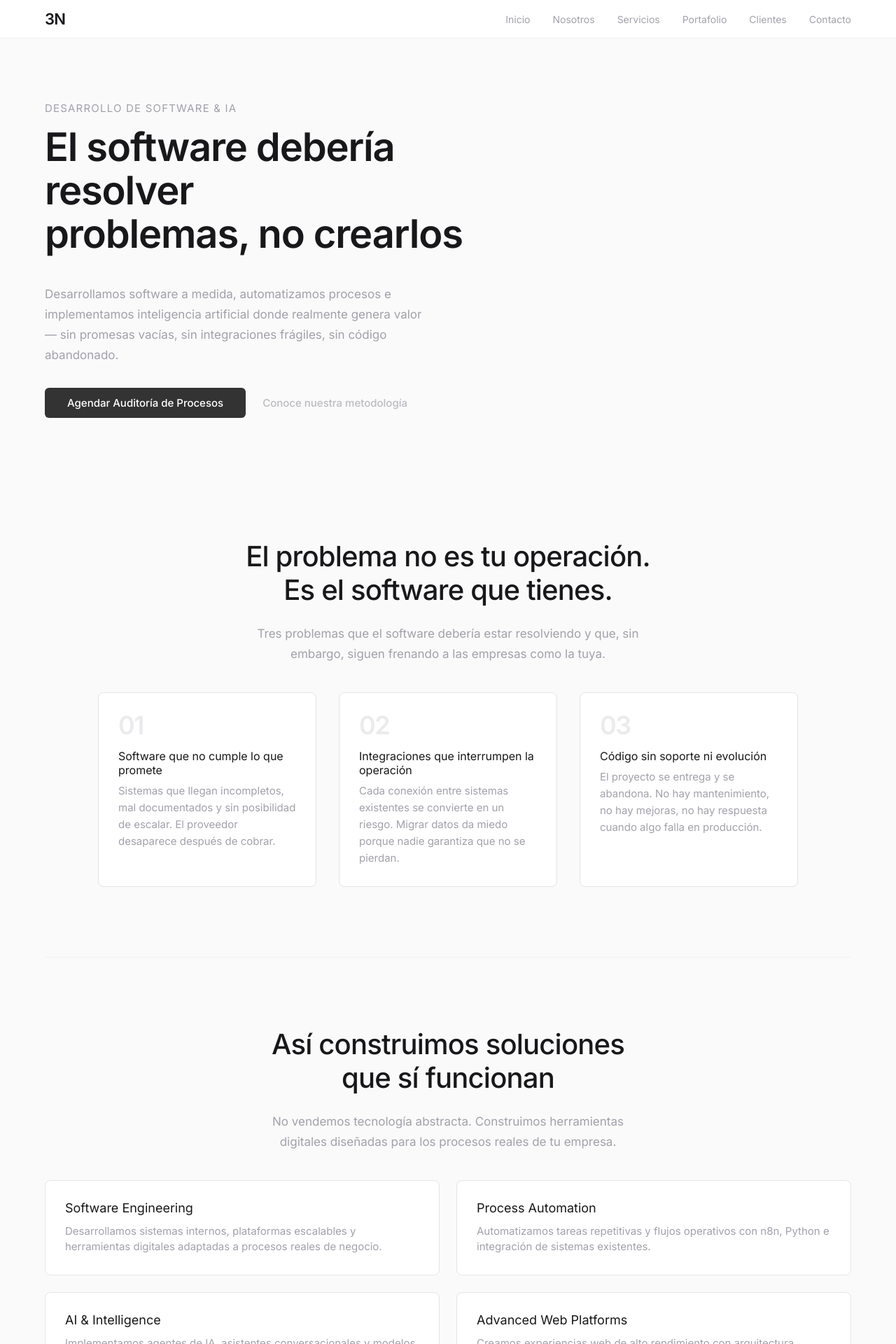
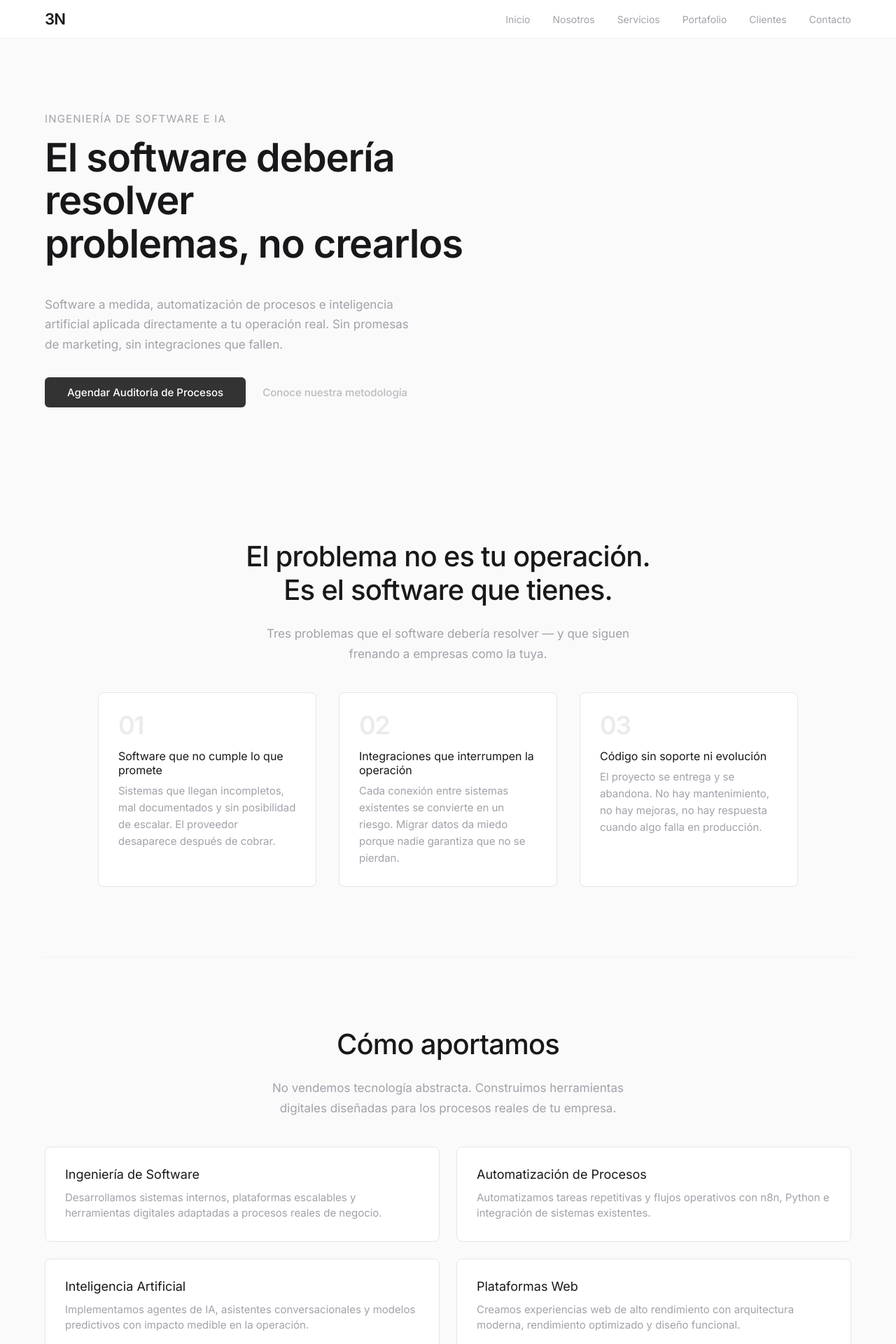
Before and after one commit to BillyBarrantes/tresnivelesweb, a Next.js app: page / in a window 1280 px wide. Shown: the top 1920 px of the page at 70% size. Built offline with nearby package versions, Linux system fonts and the light colour scheme.

Commit message:
copy: tightening hero, pain, process, portfolio, clients, contact — removed filler, unified ES, no unverifiable claims

```diff
--- a/src/components/AboutSection.tsx
+++ b/src/components/AboutSection.tsx
@@ -3,37 +3,35 @@ import Image from 'next/image';
 export default function AboutSection() {
   return (
     <section id="servicios" className="page-section">
-      <h2 className="section-title">
-        Así construimos soluciones<br />que sí funcionan
-      </h2>
+      <h2 className="section-title">Cómo aportamos</h2>
       <p className="section-subtitle">
         No vendemos tecnología abstracta. Construimos herramientas digitales
         diseñadas para los procesos reales de tu empresa.
       </p>
       <div className="capabilities-grid">
         <div className="capability-card">
-          <h3>Software Engineering</h3>
+          <h3>Ingeniería de Software</h3>
           <p>
             Desarrollamos sistemas internos, plataformas escalables y
             herramientas digitales adaptadas a procesos reales de negocio.
           </p>
         </div>
         <div className="capability-card">
-          <h3>Process Automation</h3>
+          <h3>Automatización de Procesos</h3>
           <p>
             Automatizamos tareas repetitivas y flujos operativos con n8n,
             Python e integración de sistemas existentes.
           </p>
         </div>
         <div className="capability-card">
-          <h3>AI & Intelligence</h3>
+          <h3>Inteligencia Artificial</h3>
           <p>
             Implementamos agentes de IA, asistentes conversacionales y
             modelos predictivos con impacto medible en la operación.
           </p>
         </div>
         <div className="capability-card">
-          <h3>Advanced Web Platforms</h3>
+          <h3>Plataformas Web</h3>
           <p>
             Creamos experiencias web de alto rendimiento con arquitectura
             moderna, rendimiento optimizado y diseño funcional.
--- a/src/components/ClientsSection.tsx
+++ b/src/components/ClientsSection.tsx
@@ -3,7 +3,7 @@ import Image from 'next/image';
 export default function ClientsSection() {
   return (
     <section id="clientes" className="page-section">
-      <h2 className="section-title">Clientes</h2>
+      <h2 className="section-title">Han confiado en nosotros</h2>
       <div className="clients-carousel">
         <Image src="/images/interamericana.png" alt="Logo de Interamericana" width={180} height={40} />
         <Image src="/images/logo_AGP.svg" alt="Logo de AGP" width={100} height={40} />
--- a/src/components/ContactSection.tsx
+++ b/src/components/ContactSection.tsx
@@ -41,8 +41,8 @@ export default function ContactSection() {
     <section id="contacto" className="page-section">
       <h2 className="section-title">¿Listo para empezar?</h2>
       <p className="section-text">
-        Cuéntanos qué necesitas. Te responderemos en menos de 24 horas con
-        una propuesta clara y sin compromiso.
+        Cuéntanos sobre tu proyecto. Te enviaremos una propuesta detallada,
+        sin compromiso.
       </p>
       {status === 'success' ? (
         <p className="section-text" style={{ color: 'var(--color-text)' }}>
--- a/src/components/Hero.tsx
+++ b/src/components/Hero.tsx
@@ -34,15 +34,14 @@ export default function Hero() {
   return (
     <section className="hero" id="inicio" ref={sectionRef}>
       <div className="hero-text">
-        <p className="hero-pretitle reveal">Desarrollo de Software & IA</p>
+        <p className="hero-pretitle reveal">Ingeniería de Software e IA</p>
         <h1 className="hero-title reveal">
           El software debería resolver<br />problemas, no crearlos
         </h1>
         <p className="hero-subtitle reveal">
-          Desarrollamos software a medida, automatizamos procesos e
-          implementamos inteligencia artificial donde realmente genera valor
-          — sin promesas vacías, sin integraciones frágiles, sin código
-          abandonado.
+          Software a medida, automatización de procesos e inteligencia
+          artificial aplicada directamente a tu operación real. Sin promesas
+          de marketing, sin integraciones que fallen.
         </p>
         <div className="hero-actions reveal">
           <a href="#contacto" className="cta-button">
--- a/src/components/PainSection.tsx
+++ b/src/components/PainSection.tsx
@@ -55,8 +55,8 @@ export default function PainSection() {
         El problema no es tu operación.<br />Es el software que tienes.
       </h2>
       <p className="section-subtitle reveal">
-        Tres problemas que el software debería estar resolviendo
-        y que, sin embargo, siguen frenando a las empresas como la tuya.
+        Tres problemas que el software debería resolver — y que siguen
+        frenando a empresas como la tuya.
       </p>
       <div className="pain-grid">
         {pains.map((pain, i) => (
--- a/src/components/PortfolioSection.tsx
+++ b/src/components/PortfolioSection.tsx
@@ -1,11 +1,7 @@
 export default function PortfolioSection() {
   return (
     <section id="portafolio" className="page-section">
-      <h2 className="section-title">Capacidades aplicadas</h2>
-      <p className="section-subtitle">
-        Así se traduce nuestra experiencia en soluciones concretas para cada
-        necesidad de tu operación.
-      </p>
+      <h2 className="section-title">Lo que construimos</h2>
       <div className="portfolio-grid">
         <div className="portfolio-card">
           <h3>Sistemas de Gestión Interna</h3>
--- a/src/components/ProcessSection.tsx
+++ b/src/components/ProcessSection.tsx
@@ -53,8 +53,8 @@ export default function ProcessSection() {
     <section className="page-section" id="proceso" ref={sectionRef}>
       <h2 className="section-title reveal">Cómo trabajamos</h2>
       <p className="section-subtitle reveal">
-        Un proceso claro, sin rodeos. Desde el diagnóstico hasta la entrega
-        y el soporte continuo.
+        Diagnosticamos tu operación real, construimos con metodología ágil
+        y te acompañamos después de la entrega.
       </p>
       <div className="process-steps">
         {steps.map((step, i) => (
```
